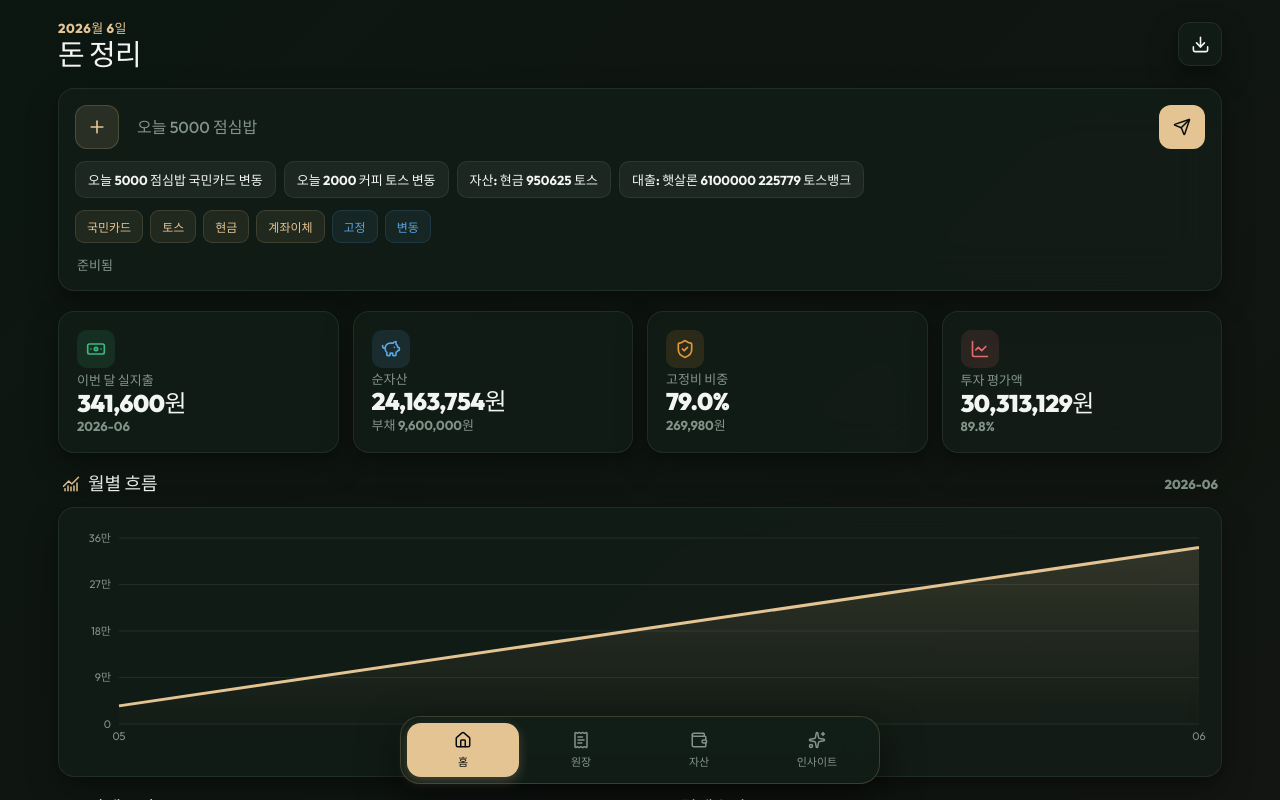
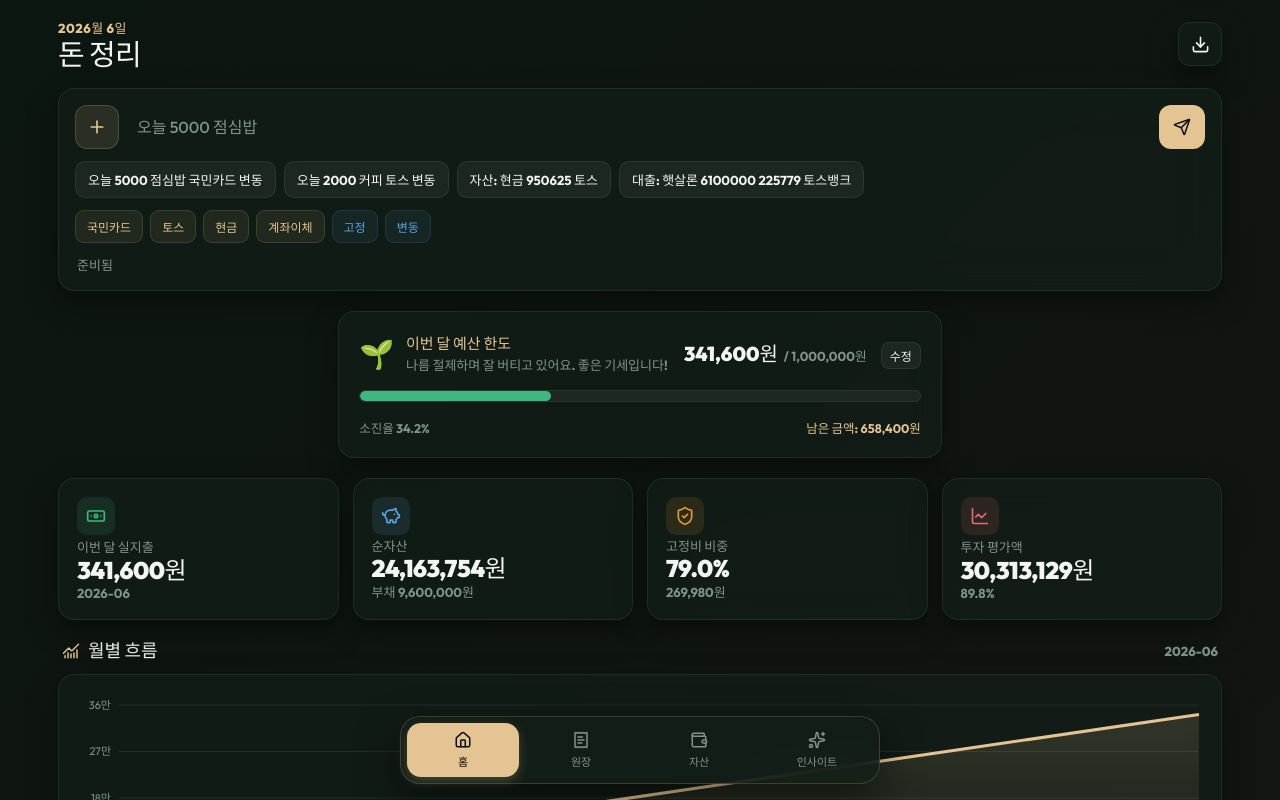
Before and after one commit to kanghwani/personal-money-app, a React (Vite) app: page / in a window 1280 px wide. Shown: the top 800 px of the page. Built offline with nearby package versions, Linux system fonts and the light colour scheme.

Commit message:
feat: add notion-style budget tracker and witty reality check insights

```diff
--- a/src/App.css
+++ b/src/App.css
@@ -191,6 +191,157 @@
   color: var(--muted);
   font-size: 13px;
   font-weight: 700;
+}
+
+/* Notion-style Budget Progress Card */
+.budget-progress-card {
+  border: 1px solid var(--line);
+  border-radius: 16px;
+  background: var(--surface);
+  backdrop-filter: blur(16px);
+  -webkit-backdrop-filter: blur(16px);
+  padding: 20px;
+  box-shadow: var(--soft-shadow);
+  display: grid;
+  gap: 16px;
+  max-width: 1180px;
+  margin: 0 auto;
+}
+
+.budget-progress-header {
+  display: flex;
+  justify-content: space-between;
+  align-items: center;
+  gap: 16px;
+}
+
+.budget-progress-header > div:first-child {
+  display: flex;
+  align-items: center;
+  gap: 12px;
+}
+
+.reality-emoji {
+  font-size: 28px;
+}
+
+.budget-progress-header h3 {
+  margin: 0 0 2px 0;
+  font-size: 15px;
+  font-weight: 800;
+  color: var(--accent-tan);
+}
+
+.reality-comment {
+  margin: 0;
+  font-size: 13px;
+  color: var(--muted);
+  font-weight: 700;
+}
+
+.budget-edit-box {
+  display: flex;
+  align-items: center;
+}
+
+.budget-display {
+  display: flex;
+  align-items: baseline;
+  gap: 6px;
+}
+
+.budget-display strong {
+  font-size: 20px;
+  font-weight: 900;
+  color: var(--ink);
+}
+
+.budget-display span {
+  font-size: 13px;
+  color: var(--muted);
+  font-weight: 700;
+}
+
+.budget-display button,
+.budget-inline-form button {
+  margin-left: 8px;
+  padding: 4px 8px;
+  border: 0;
+  border-radius: 8px;
+  background: rgba(255, 255, 255, 0.05);
+  border: 1px solid var(--line);
+  color: var(--ink);
+  font-size: 12px;
+  font-weight: 800;
+  cursor: pointer;
+}
+
+.budget-display button:hover,
+.budget-inline-form button:hover {
+  background: var(--accent-tan-soft);
+  color: var(--accent-tan);
+  border-color: rgba(229, 196, 147, 0.3);
+}
+
+.budget-inline-form {
+  display: flex;
+  align-items: center;
+  gap: 6px;
+}
+
+.budget-inline-form input {
+  width: 110px;
+  height: 32px;
+  padding: 0 8px;
+  border: 1px solid var(--line);
+  border-radius: 8px;
+  background: rgba(0, 0, 0, 0.2);
+  color: var(--ink);
+  font-size: 14px;
+  font-weight: 800;
+  text-align: right;
+}
+
+.budget-inline-form input:focus {
+  border-color: var(--accent-tan);
+  outline: none;
+}
+
+/* Progress bar track & fill */
+.budget-progress-bar-track {
+  height: 12px;
+  border-radius: 6px;
+  background: rgba(255, 255, 255, 0.05);
+  border: 1px solid var(--line);
+  overflow: hidden;
+}
+
+.budget-progress-bar-fill {
+  display: block;
+  height: 100%;
+  border-radius: 6px;
+  background: var(--green);
+  transition: width 0.3s ease;
+}
+
+.budget-progress-bar-fill.warn {
+  background: var(--amber);
+}
+
+.budget-progress-bar-fill.danger {
+  background: var(--danger);
+}
+
+.budget-progress-footer {
+  display: flex;
+  justify-content: space-between;
+  font-size: 12.5px;
+  color: var(--muted);
+  font-weight: 700;
+}
+
+.budget-progress-footer span:last-child {
+  color: var(--accent-tan);
 }
 
 /* Floating iOS-style Tab Bar */
--- a/src/App.tsx
+++ b/src/App.tsx
@@ -93,6 +93,7 @@ type FinanceStore = {
   assets: Asset[]
   investments: Investment[]
   loans: Loan[]
+  budget: number
 }
 
 type ParseResult =
@@ -154,6 +155,7 @@ const seedData: FinanceStore = {
     loan('2026-06-07', '햇살론', '토스뱅크', 6100000, 225779, 0, '매월 1일'),
     loan('2026-06-07', '자동차 할부', '국민카드', 3500000, 515690, 0, '매월 14일'),
   ],
+  budget: 1000000,
 }
 
 function App() {
@@ -173,6 +175,11 @@ function App() {
   function dismissPwaBanner() {
     window.localStorage.setItem('shiba-pwa-dismissed', 'true')
     setShowPwaBanner(false)
+  }
+
+  function updateBudget(amount: number) {
+    setStore((current) => ({ ...current, budget: amount }))
+    setLastMessage(`예산 ${formatMoney(amount)}으로 변경됨`)
   }
 
   function applyQuickInput(raw: string) {
@@ -259,7 +266,7 @@ function App() {
         <TabButton tab="insights" activeTab={activeTab} icon={<Sparkles size={18} />} label="인사이트" onClick={setActiveTab} />
       </nav>
 
-      {activeTab === 'dashboard' && <Dashboard store={store} summary={summary} />}
+      {activeTab === 'dashboard' && <Dashboard store={store} summary={summary} onUpdateBudget={updateBudget} />}
       {activeTab === 'ledger' && <Ledger transactions={store.transactions} onDelete={deleteTransaction} />}
       {activeTab === 'assets' && <AssetsView store={store} summary={summary} onSaveAsset={saveAsset} />}
       {activeTab === 'insights' && <InsightsView store={store} summary={summary} />}
@@ -319,9 +326,90 @@ function QuickEntry({ onSubmit, lastMessage }: { onSubmit: (raw: string) => void
   )
 }
 
-function Dashboard({ store, summary }: { store: FinanceStore; summary: Summary }) {
+function Dashboard({
+  store,
+  summary,
+  onUpdateBudget,
+}: {
+  store: FinanceStore
+  summary: Summary
+  onUpdateBudget: (amount: number) => void
+}) {
+  const [isEditingBudget, setIsEditingBudget] = useState(false)
+  const [budgetInput, setBudgetInput] = useState(String(summary.budget))
+
+  // 예산 소진율 상태별 Reality Check 멘트
+  const getRealityCheck = (rate: number) => {
+    if (rate === 0) return { emoji: '🎨', text: '텅장 방어전 시작! 지출 0원으로 완전 깨끗합니다.' }
+    if (rate < 0.4) return { emoji: '🌱', text: '나름 절제하며 잘 버티고 있어요. 좋은 기세입니다!' }
+    if (rate < 0.7) return { emoji: '⚠️', text: '슬슬 소비에 탄력이 붙기 시작했으니, 경계심을 가지세요.' }
+    if (rate < 0.95) return { emoji: '🍜', text: '위험 경보! 진짜 돈 없어요. 이제 삼각김밥 코스입니다.' }
+    return { emoji: '💸', text: '거덜 났습니다! 카드 다 압수하고, 당장 지갑 닫으세요.' }
+  }
+
+  const reality = getRealityCheck(summary.budgetUsageRate)
+
+  function saveBudget() {
+    const nextVal = Number(budgetInput.replace(/,/g, ''))
+    if (!isNaN(nextVal) && nextVal > 0) {
+      onUpdateBudget(nextVal)
+    }
+    setIsEditingBudget(false)
+  }
+
   return (
     <section className="view-stack">
+      {/* Notion-style Reality Budget Checker */}
+      <article className="budget-progress-card">
+        <div className="budget-progress-header">
+          <div>
+            <span className="reality-emoji">{reality.emoji}</span>
+            <div>
+              <h3>이번 달 예산 한도</h3>
+              <p className="reality-comment">{reality.text}</p>
+            </div>
+          </div>
+          <div className="budget-edit-box">
+            {isEditingBudget ? (
+              <div className="budget-inline-form">
+                <input
+                  value={budgetInput}
+                  onChange={(e) => setBudgetInput(e.target.value.replace(/[^\d,]/g, ''))}
+                  onKeyDown={(e) => {
+                    if (e.key === 'Enter') saveBudget()
+                    if (e.key === 'Escape') setIsEditingBudget(false)
+                  }}
+                  autoFocus
+                />
+                <button type="button" onClick={saveBudget}>저장</button>
+              </div>
+            ) : (
+              <div className="budget-display">
+                <strong>{formatMoney(summary.thisMonth.realSpend)}</strong>
+                <span>/ {formatMoney(summary.budget)}</span>
+                <button type="button" onClick={() => {
+                  setBudgetInput(String(summary.budget))
+                  setIsEditingBudget(true)
+                }}>
+                  수정
+                </button>
+              </div>
+            )}
+          </div>
+        </div>
+
+        <div className="budget-progress-bar-track">
+          <span
+            className={`budget-progress-bar-fill ${summary.budgetUsageRate >= 0.95 ? 'danger' : summary.budgetUsageRate >= 0.7 ? 'warn' : ''}`}
+            style={{ width: `${Math.min(100, summary.budgetUsageRate * 100)}%` }}
+          />
+        </div>
+        <div className="budget-progress-footer">
+          <span>소진율 {formatPercent(summary.budgetUsageRate)}</span>
+          <span>남은 금액: {formatMoney(Math.max(0, summary.budget - summary.thisMonth.realSpend))}</span>
+        </div>
+      </article>
+
       <div className="metric-grid">
         <MetricCard title="이번 달 실지출" value={formatMoney(summary.thisMonth.realSpend)} note={summary.monthKey} icon={<Banknote />} tone="green" />
         <MetricCard title="순자산" value={formatMoney(summary.netWorth)} note={`부채 ${formatMoney(summary.loanTotal)}`} icon={<PiggyBank />} tone="blue" />
@@ -759,6 +847,8 @@ type Summary = {
   netWorth: number
   fixedShare: number
   investmentShare: number
+  budget: number
+  budgetUsageRate: number
 }
 
 function usePersistentStore() {
@@ -766,7 +856,11 @@ function usePersistentStore() {
     const saved = window.localStorage.getItem(STORAGE_KEY)
     if (!saved) return seedData
     try {
-      return JSON.parse(saved) as FinanceStore
+      const parsed = JSON.parse(saved) as FinanceStore
+      if (typeof parsed.budget !== 'number') {
+        parsed.budget = seedData.budget
+      }
+      return parsed
     } catch {
       return seedData
     }
@@ -793,6 +887,8 @@ function buildSummary(store: FinanceStore): Summary {
   const netWorth = assetTotal + investmentTotal - loanTotal
   const fixedShare = thisMonth.totalSpend ? thisMonth.fixed / thisMonth.totalSpend : 0
   const investmentShare = assetTotal + investmentTotal ? investmentTotal / (assetTotal + investmentTotal) : 0
+  const budget = store.budget ?? 1000000
+  const budgetUsageRate = budget ? thisMonth.realSpend / budget : 0
 
   return {
     monthKey,
@@ -807,6 +903,8 @@ function buildSummary(store: FinanceStore): Summary {
     netWorth,
     fixedShare,
     investmentShare,
+    budget,
+    budgetUsageRate,
   }
 }
 
@@ -854,59 +952,72 @@ function buildInsights(store: FinanceStore, summary: Summary) {
   const worstInvestment = [...store.investments].sort((a, b) => a.returnRate - b.returnRate)[0]
   const missingPayment = store.transactions.filter((item) => !item.payment).length
 
+  // 당월 지출 중 단일 최대 지출 추출
+  const currentMonthTx = store.transactions.filter((item) => item.date.startsWith(summary.monthKey) && item.type === 'expense')
+  const maxTx = currentMonthTx.length > 0 ? [...currentMonthTx].sort((a, b) => b.amount - a.amount)[0] : undefined
+
   rows.push({
     level: diff > 0 ? 'warn' : 'good',
     icon: diff > 0 ? <TrendingUp size={18} /> : <TrendingDown size={18} />,
-    title: diff > 0 ? '지출 증가' : '지출 안정',
-    body: summary.previousMonth ? `전월 대비 ${formatSignedMoney(diff)}입니다.` : '비교할 이전 달이 아직 없습니다.',
+    title: diff > 0 ? '지출 증가 현황' : '지출 안정',
+    body: summary.previousMonth ? `전월 대비 ${formatSignedMoney(diff)} 썼습니다. ${diff > 0 ? '지갑 끈 바짝 조이세요!' : '좋은 흐름입니다!'}` : '비교할 이전 달이 아직 없습니다.',
   })
+
+  if (maxTx) {
+    rows.push({
+      level: maxTx.amount >= 150000 ? 'danger' : 'warn',
+      icon: <CircleDollarSign size={18} />,
+      title: '이번 달 최대 지출건',
+      body: `💳 ${maxTx.memo}에 ${formatMoney(maxTx.amount)} 지출. 이거 진짜 평생 쓸 필수품 맞나요? 🤔`,
+    })
+  }
 
   if (topCategory) {
     rows.push({
       level: topCategory.value / Math.max(summary.thisMonth.totalSpend, 1) > 0.35 ? 'warn' : 'good',
       icon: <ReceiptText size={18} />,
       title: `${topCategory.name} 비중`,
-      body: `${formatMoney(topCategory.value)} · ${formatPercent(topCategory.value / Math.max(summary.thisMonth.totalSpend, 1))}`,
+      body: `${formatMoney(topCategory.value)} · ${formatPercent(topCategory.value / Math.max(summary.thisMonth.totalSpend, 1))} 차지. 이 카테고리만 줄여도 텅장은 면합니다.`,
+    })
+  }
+
+  if (topPayment) {
+    rows.push({
+      level: topPayment.name.includes('카드') ? 'warn' : 'good',
+      icon: <CreditCard size={18} />,
+      title: '가장 많이 쓴 결제수단',
+      body: `💳 이번 달은 ${topPayment.name}으로 가장 많이(${formatMoney(topPayment.value)}) 긁었습니다. 영수증 볼 때 가슴 아프지 않으시길 바랍니다. 💸`,
     })
   }
 
   rows.push({
     level: summary.fixedShare > 0.6 ? 'warn' : 'good',
     icon: <ShieldCheck size={18} />,
-    title: '고정비',
-    body: `${formatPercent(summary.fixedShare)} · ${summary.fixedShare > 0.6 ? '고정 지출이 높습니다. 구독/대출/통신비부터 점검하세요.' : '고정비는 관리 가능한 범위입니다.'}`,
+    title: '고정비 청구',
+    body: `${formatPercent(summary.fixedShare)} · ${summary.fixedShare > 0.6 ? '숨쉬기만 해도 이만큼 나가요. 넷플릭스/구독부터 다 해지하세요.' : '안정적 고정 지출 수준입니다.'}`,
   })
 
   rows.push({
     level: summary.thisMonth.variable > summary.thisMonth.fixed ? 'warn' : 'good',
     icon: <ArrowDownUp size={18} />,
-    title: '변동비',
-    body: `${formatMoney(summary.thisMonth.variable)} · ${topCategory ? `${topCategory.name}에서 절감 여지가 큽니다.` : '거래가 더 쌓이면 절감 후보를 보여줍니다.'}`,
+    title: '변동비 경보',
+    body: `${formatMoney(summary.thisMonth.variable)} · ${topCategory ? `${topCategory.name}에서 안 써도 될 돈이 나갔는지 보세요.` : '데이터가 더 쌓이면 상세 분석해 드릴게요.'}`,
   })
-
-  if (topPayment) {
-    rows.push({
-      level: topPayment.name === '미지정' ? 'warn' : 'good',
-      icon: <CreditCard size={18} />,
-      title: '결제수단',
-      body: `${topPayment.name} ${formatMoney(topPayment.value)} · 결제수단별 소비 편중을 확인하세요.`,
-    })
-  }
 
   if (worstInvestment) {
     rows.push({
       level: worstInvestment.returnRate < -0.15 ? 'danger' : 'good',
       icon: <LineChart size={18} />,
-      title: worstInvestment.returnRate < 0 ? '투자 손실 점검' : '투자 수익',
-      body: `${worstInvestment.name} ${formatPercent(worstInvestment.returnRate)}`,
+      title: worstInvestment.returnRate < 0 ? '투자 현타 상태' : '투자 수익',
+      body: `${worstInvestment.name} ${formatPercent(worstInvestment.returnRate)} ${worstInvestment.returnRate < -0.15 ? '파랗게 질렸습니다. 물타기 금지 🛑' : '수익 보는 중!'}`,
     })
   }
 
   rows.push({
     level: missingPayment > 0 ? 'warn' : 'good',
     icon: <Sparkles size={18} />,
-    title: '데이터 품질',
-    body: missingPayment > 0 ? `결제수단 미입력 ${missingPayment}건` : '분석에 필요한 기본값이 채워져 있습니다.',
+    title: '입력 성실도',
+    body: missingPayment > 0 ? `결제수단 미입력 ${missingPayment}건. 귀찮아도 꼬박꼬박 적어야 현실을 봅니다.` : '완벽한 기록 데이터! 칭찬합니다.',
   })
 
   return rows
```
